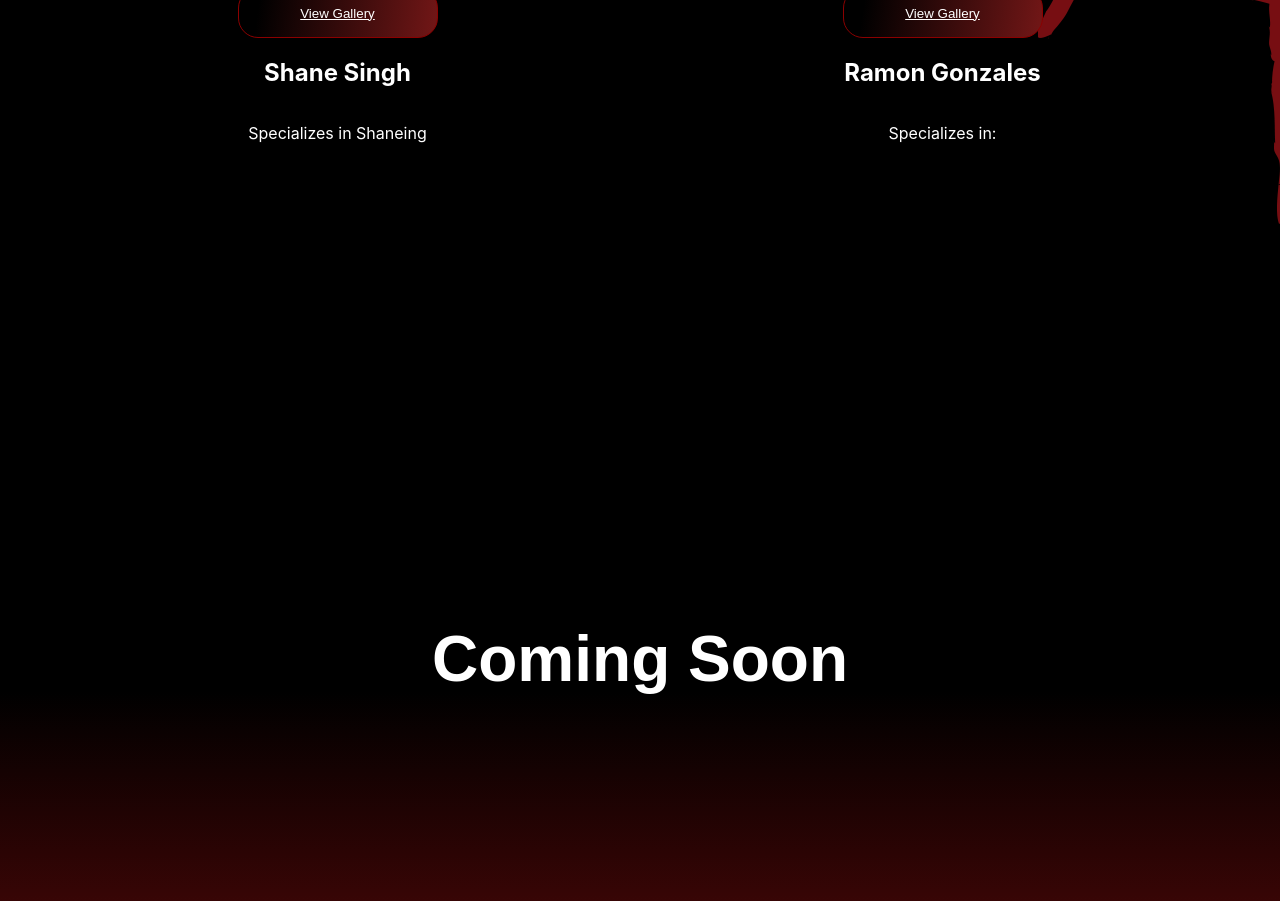
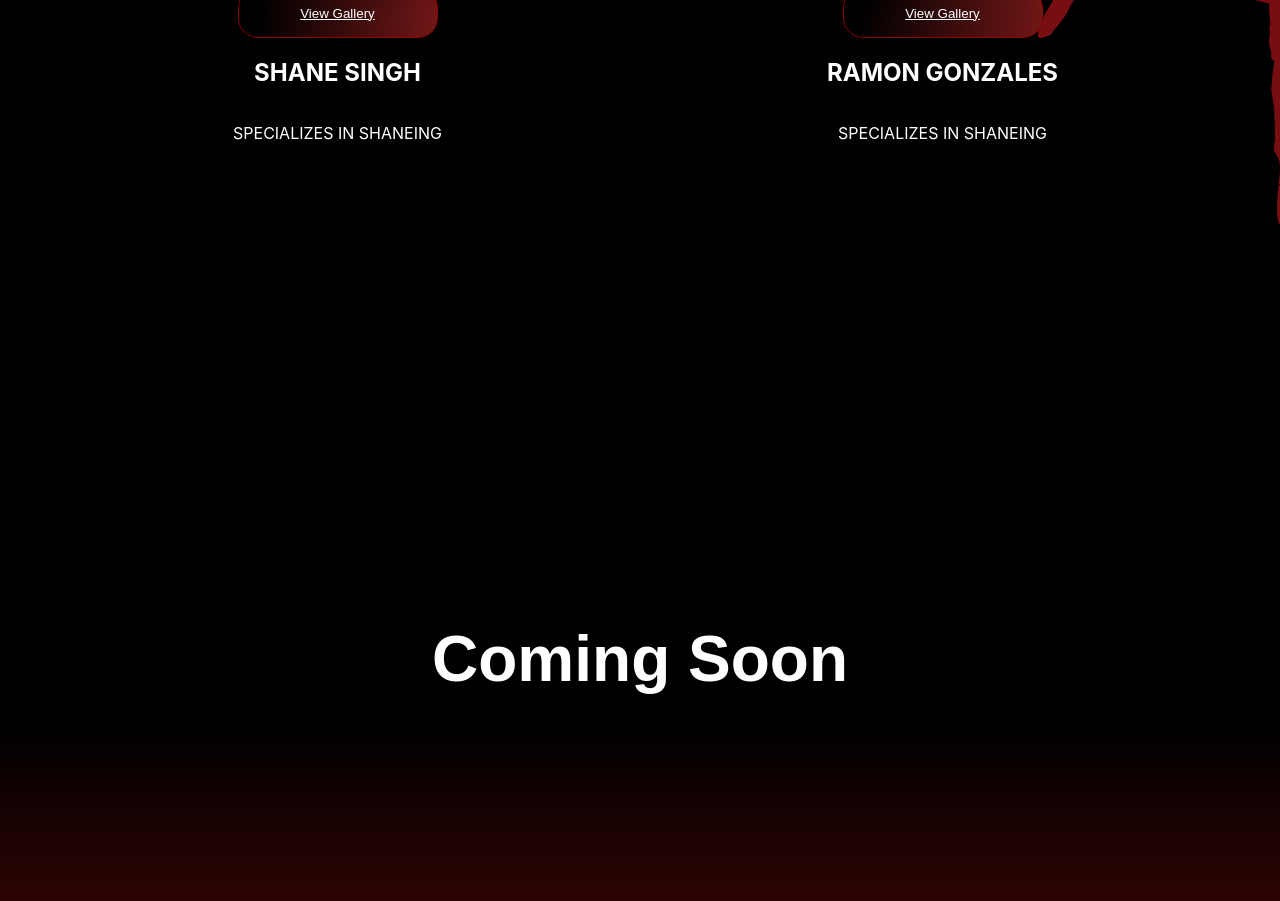
Before and after one commit to ShdowC/StudioFXWebsite, a React (Create React App) app: page / in a window 1280 px wide. Shown: the part 1840-2741 px from the top of the page. Built offline with nearby package versions, Linux system fonts and the light colour scheme; no server answers.

Commit message:
Live Test

```diff
--- a/src/components/Artists/Artist.js
+++ b/src/components/Artists/Artist.js
@@ -15,15 +15,15 @@ function Artists(){
                 <div className="card1">
                     <img src={require('../../resources/Shane.png')} alt="Artist 1" className='profileImg'/>
                     <Link to='/Gallery/StudioFX'><button>View Gallery</button></Link>
-                    <h2>Shane Singh</h2>
-                    <p>Specializes in Shaneing</p>
+                    <h2>SHANE SINGH</h2>
+                    <p>SPECIALIZES IN SHANEING</p>
                 </div>
 
                 <div className="card2">
                     <img src={require('../../resources/Ramon.png')} alt="Artist 2" className='profileImg'/>
                     <Link to='/Gallery/MadMenInk'><button>View Gallery</button></Link>
-                    <h2>Ramon Gonzales</h2>
-                    <p>Specializes in:</p>
+                    <h2>RAMON GONZALES</h2>
+                    <p>SPECIALIZES IN SHANEING</p>
                 </div>
             </div>
 
--- a/src/components/Footer/Footer.js
+++ b/src/components/Footer/Footer.js
@@ -5,13 +5,13 @@ function Footer(){
         <footer className='App-Footer'>
             <div className='Follow'>
                 <div className='artist2'>
-                    <a href='https://www.facebook.com/vs.studiofx/' target="_blank" rel="noopener noreferrer"><img src={require('../../resources/icons/red-07.png')} alt='logo' className='icon'/></a>
-                    <a href='https://www.instagram.com/studiofx.ato/?hl=en' target="_blank" rel="noopener noreferrer"><img src={require('../../resources/icons/red-03.png')} alt='logo' className='icon'/></a>
-                    <a href='https://www.tiktok.com/@studiofx868.ato?lang=en' target="_blank" rel="noopener noreferrer"><img src={require('../../resources/icons/red-01.png')} alt='logo' className='icon'/></a>
+                    <a href='https://www.facebook.com/vs.studiofx/' target="_blank" rel="noopener noreferrer"><img src={require('../../resources/icons/white-07.png')} alt='logo' className='icon'/></a>
+                    <a href='https://www.instagram.com/studiofx.ato/?hl=en' target="_blank" rel="noopener noreferrer"><img src={require('../../resources/icons/white-03.png')} alt='logo' className='icon'/></a>
+                    <a href='https://www.tiktok.com/@studiofx868.ato?lang=en' target="_blank" rel="noopener noreferrer"><img src={require('../../resources/icons/white-01.png')} alt='logo' className='icon'/></a>
                 </div>
             </div>
             <div className='Company_'>
-                    <span>© 2024 StudioFX. All Rights Reserved</span>
+                    <span>© 2024 StudioFX && MadMenInk. All Rights Reserved</span>
             </div>
         </footer>
     )
--- a/src/components/Updates/Update.css
+++ b/src/components/Updates/Update.css
@@ -5,6 +5,7 @@
     font-size: 16rem;
     text-align: center;
     height: 60vh;
+    margin: 40px 40px;
 }
 
 @media only screen and (max-width: 500px) {
```
Also changed, not shown: src/components/Artists/Artist.css (line endings or trailing spaces).
